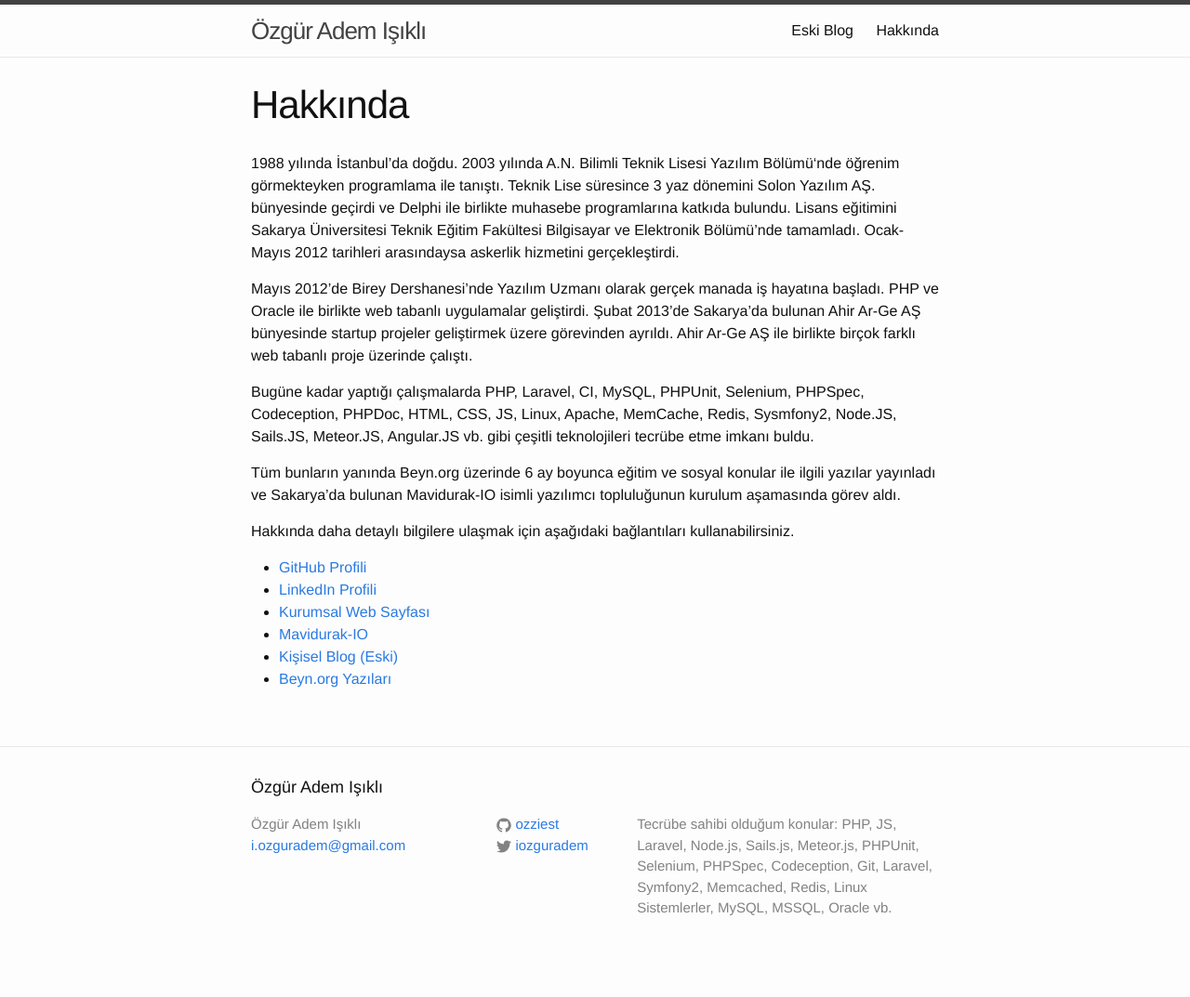
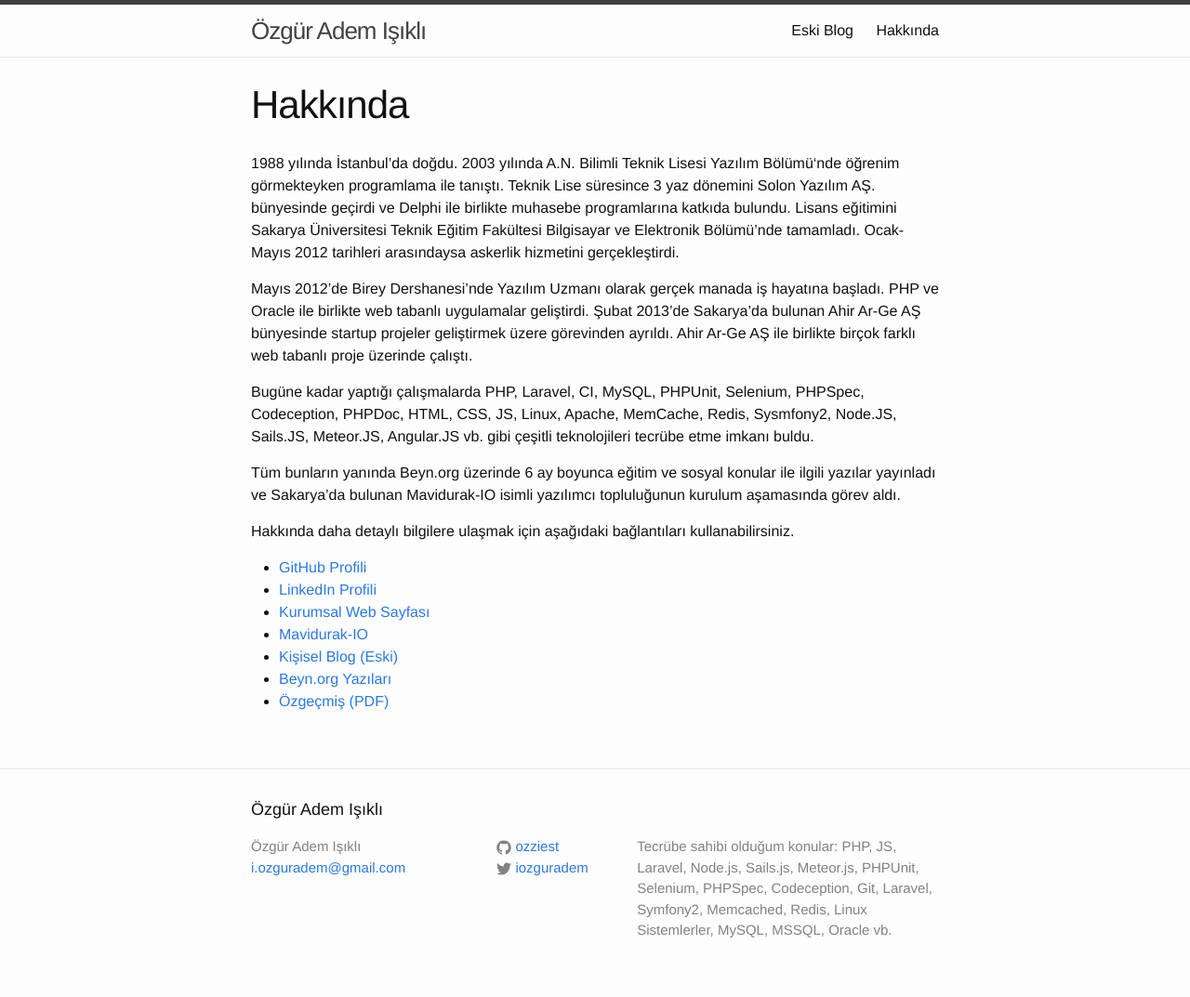
Before and after one commit to ozziest/ozziest.github.io, a Jekyll site: the page built from about.md, in a window 1280 px wide. Shown: the whole page at 93% size. Built offline with Jekyll 4.4.1, drawn with Linux system fonts in a browser that asks for light colours; before the commit the page ends 1049 px from its top, so only the background shows below that.

Commit message:
Özgeçmiş eklendi.

```diff
--- a/about.md
+++ b/about.md
@@ -20,3 +20,4 @@
 * [Mavidurak-IO](http://mavidurak.github.io)
 * [Kişisel Blog (Eski)](http://ozguradem.net)
 * [Beyn.org Yazıları](http://beyn.org/yazar/ozguradem)
+* [Özgeçmiş (PDF)](/ozgur-adem-isikli.pdf)
--- a/index.html
+++ b/index.html
@@ -10,9 +10,10 @@
         {% for post in site.posts %}
             <li>
                 <span class="post-meta">{{ post.date | date: "%b %-d, %Y" }}</span>
-
                 <h2>
-          <a class="post-link" href="{{ post.url | prepend: site.baseurl }}">{{ post.title }}</a>
+                    <a class="post-link" href="{{ post.url | prepend: site.baseurl }}">
+                        {{ post.title }}
+                    </a>
                 </h2>
             </li>
         {% endfor %}
```
Also changed, not shown: 1 other file. Lines whose indentation alone changed are shown as unchanged.
